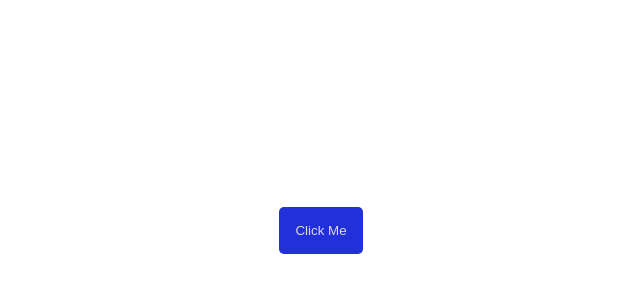
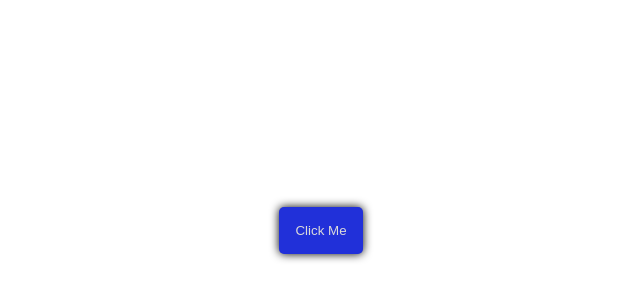
Before and after one commit to AlphaOmegaAK/background-changer, a plain HTML site: page index.html in a window 1280 px wide. Shown: the part 170-470 px from the top of the page, without its empty margins (319-959 px from the left). Drawn offline with Linux system fonts and the light colour scheme.

Commit message:
Additional styling added

```diff
--- a/css/style.css
+++ b/css/style.css
@@ -23,8 +23,17 @@ button {
     padding: 1rem;
     font-family: inherit;
     font-weight: 1.3rem;
-    box-shadow: 2px 2px 6px (0, 0, 0.2);
+    box-shadow: 0px 0px 10px rgba(0, 0, 0.2);
     border-radius: 5px;
     border: none;
+    transition: transform 0.2s linear;
+}
 
+button:focus {
+    outline: none
 }
+
+button:active {
+    box-shadow: 0;
+    transform: translate(1px, 1px);
+}
```
